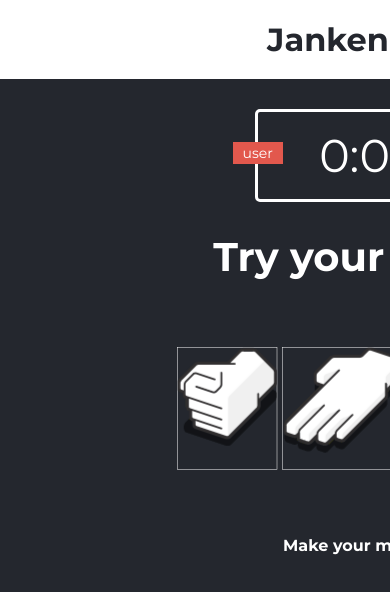
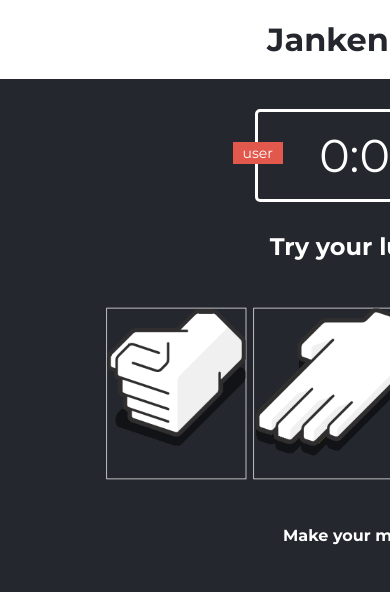
Before and after one commit to billie-badger/janken-po, a plain HTML site: page index.html in a window 390 px wide. Shown: the top 592 px of the page. Drawn offline with Linux system fonts and the light colour scheme.

Commit message:
JKP Version 1.0.0

```diff
--- a/styles.css
+++ b/styles.css
@@ -80,7 +80,7 @@
   grid-template-columns: repeat(3, 1fr);
   grid-gap: 10px;
   margin: 30px 0;
-  padding: 0px 0;
+  padding: 0 400px;
   text-align: center;
   justify-content: center;
 }
@@ -118,9 +118,20 @@
   box-shadow: 0px 0px 30px #555;
 }
 
-@media only screen and (max-width: 600px) {
+@media only screen and (max-width: 700px) {
   .choices {
-    margin: 5px 0;
-    transform: scale(0.5);
+    margin: 10px 0;
+    padding: 0;
+    transform: scale(0.7);
+  }
+
+  .result {
+    display: flex;
+    justify-content: center;
+  }
+
+  .result > p {
+    width: 50%;
+    font-size: 18pt;
   }
 }
```
